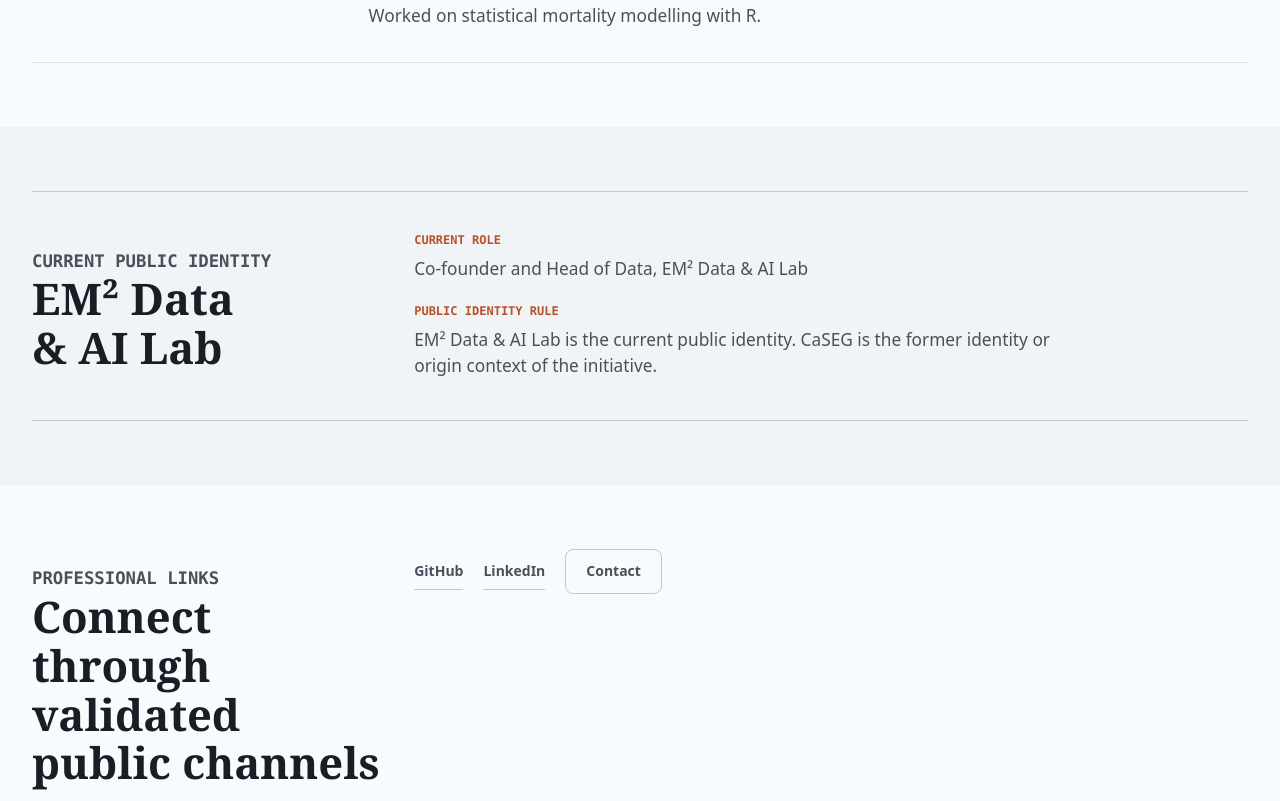
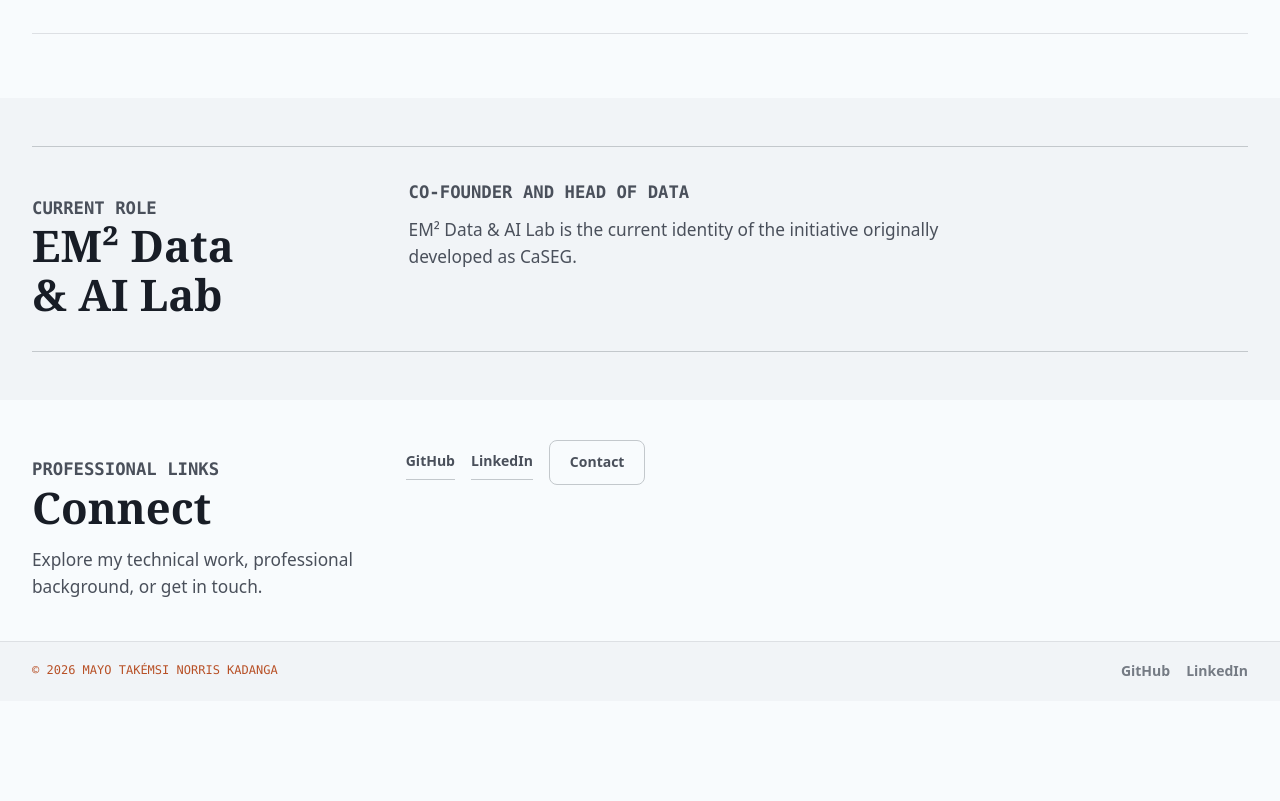
Before and after one commit to mayonorris/mayo-portfolio, a Next.js app in the folder apps/web/: page /en in a window 1280 px wide. Shown: the part 1996-2797 px from the top of the page. After the commit the page ends 2697 px from the top, so only its background shows below. Built offline with nearby package versions, Linux system fonts and the light colour scheme.

Commit message:
fix(web): polish public homepage content and spacing

```diff
--- a/apps/web/app/[locale]/page.tsx
+++ b/apps/web/app/[locale]/page.tsx
@@ -111,16 +111,10 @@
               <Eyebrow>{content.brand.eyebrow}</Eyebrow>
               <h2 id="brand-title">{content.brand.title}</h2>
             </div>
-            <dl className="brand-facts">
-              <div>
-                <dt>{content.brand.currentRoleLabel}</dt>
-                <dd>{publicProfile.ventureRole}</dd>
-              </div>
-              <div>
-                <dt>{content.brand.identityLabel}</dt>
-                <dd>{publicProfile.brandRule[locale]}</dd>
-              </div>
-            </dl>
+            <div className="brand-facts">
+              <p className="brand-facts__label">{content.brand.label}</p>
+              <p>{content.brand.text}</p>
+            </div>
           </div>
         </Container>
       </Section>
--- a/apps/web/app/globals.css
+++ b/apps/web/app/globals.css
@@ -52,6 +52,9 @@
   --space-12: 3rem;
   --space-16: 4rem;
   --space-20: 5rem;
+  --section-padding: var(--space-16);
+  --section-padding-tight: var(--space-12);
+  --section-padding-compact: var(--space-10);
 
   --radius-xs: 3px;
   --radius-sm: 4px;
@@ -196,7 +199,7 @@
 }
 
 .section {
-  padding-block: var(--space-16);
+  padding-block: var(--section-padding);
 }
 
 .site-header {
@@ -329,8 +332,8 @@
   flex: 1;
   display: flex;
   align-items: center;
-  min-height: calc(100svh - 8.75rem);
-  padding-block: clamp(3rem, 7vh, 5rem);
+  min-height: clamp(34rem, 82svh, 46rem);
+  padding-block: var(--section-padding-tight);
 }
 
 .hero-grid {
@@ -632,7 +635,7 @@
   }
 
   .hero-section {
-    padding-block: clamp(3.25rem, 7vh, 5.5rem);
+    padding-block: var(--section-padding-tight);
   }
 
   .hero-grid {
@@ -642,6 +645,12 @@
 }
 
 @media (max-width: 520px) {
+  :root {
+    --section-padding: var(--space-12);
+    --section-padding-tight: var(--space-10);
+    --section-padding-compact: var(--space-8);
+  }
+
   .site-header__controls,
   .hero-actions {
     align-items: stretch;
@@ -795,13 +804,22 @@
   background: var(--color-paper);
 }
 
+.experience-section {
+  padding-top: var(--section-padding-tight);
+}
+
+.links-section {
+  padding-block: var(--section-padding-compact);
+}
+
 .brand-section {
   background: var(--color-paper-soft);
+  padding-block: var(--section-padding-tight);
 }
 
 .section-heading {
   max-width: var(--width-reading);
-  margin-bottom: var(--space-10);
+  margin-bottom: var(--space-8);
 }
 
 .section-heading--compact {
@@ -889,46 +907,41 @@
 
 .brand-panel {
   display: grid;
-  gap: var(--space-8);
+  gap: var(--space-6);
   border-block: var(--border-strong);
-  padding-block: var(--space-10);
+  padding-block: var(--space-8);
 }
 
 .brand-facts {
   display: grid;
-  gap: var(--space-5);
+  gap: var(--space-3);
   margin: 0;
 }
 
-.brand-facts div {
-  display: grid;
-  gap: var(--space-2);
-}
-
-.brand-facts dt {
-  color: var(--color-accent);
-  font: 700 var(--text-mono-label) / var(--leading-compact) var(--font-mono);
-  text-transform: uppercase;
-}
-
-.brand-facts dd {
-  max-width: 66ch;
+.brand-facts p {
+  max-width: 62ch;
   margin: 0;
   color: var(--color-ink-muted);
   font-size: var(--text-lead);
   line-height: 1.55;
 }
 
+.brand-facts__label {
+  color: var(--color-accent);
+  font: 700 var(--text-mono-label) / var(--leading-compact) var(--font-mono);
+  text-transform: uppercase;
+}
+
 .links-grid {
   display: grid;
-  gap: var(--space-8);
+  gap: var(--space-5);
 }
 
 .professional-links {
   display: flex;
   flex-wrap: wrap;
   align-items: center;
-  gap: var(--space-5);
+  gap: var(--space-4);
 }
 
 .route-placeholder {
--- a/apps/web/content/home.ts
+++ b/apps/web/content/home.ts
@@ -24,8 +24,8 @@
   brand: {
     eyebrow: string;
     title: string;
-    currentRoleLabel: string;
-    identityLabel: string;
+    label: string;
+    text: string;
   };
   links: {
     eyebrow: string;
@@ -47,10 +47,10 @@
 export const homeContent = {
   en: {
     hero: {
-      actionsLabel: "Public portfolio actions",
+      actionsLabel: "Portfolio actions",
       primaryCta: "View selected experience",
       secondaryCta: "Explore work",
-      externalLinksLabel: "Validated professional links",
+      externalLinksLabel: "Professional links",
     },
     preview: {
       ariaLabel: "Abstract analytical preview with no real data",
@@ -59,33 +59,32 @@
       layers: ["Signal", "Evidence", "Decision"],
     },
     experience: {
-      eyebrow: "Validated experience",
+      eyebrow: "EXPERIENCE",
       title: "Selected experience",
       intro:
-        "Five public experience entries validated for this first homepage MVP.",
-      listLabel: "Selected validated experience",
+        "A selection of roles and assignments across official statistics, economic analysis, data quality, and applied research.",
+      listLabel: "Selected experience",
     },
     brand: {
-      eyebrow: "Current public identity",
+      eyebrow: "CURRENT ROLE",
       title: "EM² Data & AI Lab",
-      currentRoleLabel: "Current role",
-      identityLabel: "Public identity rule",
+      label: "Co-founder and Head of Data",
+      text: "EM² Data & AI Lab is the current identity of the initiative originally developed as CaSEG.",
     },
     links: {
-      eyebrow: "Professional links",
-      title: "Connect through validated public channels",
-      intro:
-        "GitHub and LinkedIn are the only professional links approved for this MVP.",
+      eyebrow: "PROFESSIONAL LINKS",
+      title: "Connect",
+      intro: "Explore my technical work, professional background, or get in touch.",
       externalNote: "opens in a new tab",
       contactLabel: "Contact",
     },
   },
   fr: {
     hero: {
-      actionsLabel: "Actions du portfolio public",
+      actionsLabel: "Actions du portfolio",
       primaryCta: "Voir les expériences sélectionnées",
       secondaryCta: "Découvrir les projets",
-      externalLinksLabel: "Liens professionnels validés",
+      externalLinksLabel: "Liens professionnels",
     },
     preview: {
       ariaLabel: "Aperçu analytique abstrait sans données réelles",
@@ -94,23 +93,22 @@
       layers: ["Signal", "Preuve", "Décision"],
     },
     experience: {
-      eyebrow: "Expériences validées",
+      eyebrow: "EXPÉRIENCE",
       title: "Expériences sélectionnées",
       intro:
-        "Cinq entrées d’expérience publique validées pour ce premier MVP de page d’accueil.",
-      listLabel: "Expériences validées sélectionnées",
+        "Une sélection de fonctions et de missions en statistique publique, analyse économique, qualité des données et recherche appliquée.",
+      listLabel: "Expériences sélectionnées",
     },
     brand: {
-      eyebrow: "Identité publique actuelle",
+      eyebrow: "FONCTION ACTUELLE",
       title: "EM² Data & AI Lab",
-      currentRoleLabel: "Fonction actuelle",
-      identityLabel: "Règle d’identité publique",
+      label: "Cofondateur et responsable Data",
+      text: "EM² Data & AI Lab est l’identité actuelle de l’initiative initialement développée sous le nom de CaSEG.",
     },
     links: {
-      eyebrow: "Liens professionnels",
-      title: "Échanger via les canaux publics validés",
-      intro:
-        "GitHub et LinkedIn sont les seuls liens professionnels approuvés pour ce MVP.",
+      eyebrow: "LIENS PROFESSIONNELS",
+      title: "Échangeons",
+      intro: "Découvrez mes travaux techniques, mon parcours professionnel ou contactez-moi.",
       externalNote: "s’ouvre dans un nouvel onglet",
       contactLabel: "Contact",
     },
@@ -122,41 +120,36 @@
     {
       slug: "work",
       title: "Work",
-      description: "Selected work section in preparation.",
-      status:
-        "This section is in preparation. Validated projects will be added after content review.",
+      description: "Selected work section.",
+      status: "Selected work will appear here as the portfolio expands.",
       backHome: "Back to home",
     },
     {
       slug: "research",
       title: "Research",
-      description: "Research section in preparation.",
-      status:
-        "This section is in preparation. Validated research content will be added later.",
+      description: "Research section.",
+      status: "Research notes and reproducible work will appear here later.",
       backHome: "Back to home",
     },
     {
       slug: "writing",
       title: "Writing",
-      description: "Writing section in preparation.",
-      status:
-        "This section is in preparation. Validated writing and publications will be added later.",
+      description: "Writing section.",
+      status: "Writing and publications will appear here later.",
       backHome: "Back to home",
     },
     {
       slug: "about",
       title: "About",
-      description: "About section in preparation.",
-      status:
-        "This section is in preparation. Only validated public profile content will be added.",
+      description: "About section.",
+      status: "A fuller profile will appear here later.",
       backHome: "Back to home",
     },
     {
       slug: "contact",
       title: "Contact",
-      description: "Contact section in preparation.",
-      status:
-        "This section is in preparation. No private contact details are published in this MVP.",
+      description: "Contact section.",
+      status: "For now, use the professional links on the homepage.",
       backHome: "Back to home",
     },
   ],
@@ -164,41 +157,36 @@
     {
       slug: "work",
       title: "Projets",
-      description: "Section projets en préparation.",
-      status:
-        "Cette section est en préparation. Les projets validés seront ajoutés après revue du contenu.",
+      description: "Section projets.",
+      status: "Une sélection de projets apparaîtra ici à mesure que le portfolio s’enrichit.",
       backHome: "Retour à l’accueil",
     },
     {
       slug: "research",
       title: "Recherche",
-      description: "Section recherche en préparation.",
-      status:
-        "Cette section est en préparation. Les contenus de recherche validés seront ajoutés ultérieurement.",
+      description: "Section recherche.",
+      status: "Les notes de recherche et travaux reproductibles apparaîtront ici ultérieurement.",
       backHome: "Retour à l’accueil",
     },
     {
       slug: "writing",
       title: "Publications",
-      description: "Section publications en préparation.",
-      status:
-        "Cette section est en préparation. Les publications et textes validés seront ajoutés ultérieurement.",
+      description: "Section publications.",
+      status: "Les textes et publications apparaîtront ici ultérieurement.",
       backHome: "Retour à l’accueil",
     },
     {
       slug: "about",
       title: "À propos",
-      description: "Section à propos en préparation.",
-      status:
-        "Cette section est en préparation. Seuls les contenus de profil public validés seront ajoutés.",
+      description: "Section à propos.",
+      status: "Un profil plus complet apparaîtra ici ultérieurement.",
       backHome: "Retour à l’accueil",
     },
     {
       slug: "contact",
       title: "Contact",
-      description: "Section contact en préparation.",
-      status:
-        "Cette section est en préparation. Aucune coordonnée privée n’est publiée dans ce MVP.",
+      description: "Section contact.",
+      status: "Pour le moment, utilisez les liens professionnels de la page d’accueil.",
       backHome: "Retour à l’accueil",
     },
   ],
--- a/apps/web/content/public-profile.ts
+++ b/apps/web/content/public-profile.ts
@@ -22,10 +22,6 @@
   qualification: "Ingénieur Statisticien Économiste",
   positioning: "Economic Data Scientist & Analytics Builder",
   ventureRole: "Co-founder and Head of Data, EM² Data & AI Lab",
-  brandRule: {
-    en: "EM² Data & AI Lab is the current public identity. CaSEG is the former identity or origin context of the initiative.",
-    fr: "EM² Data & AI Lab est l’identité publique actuelle. CaSEG est l’ancienne identité ou le contexte d’origine de l’initiative.",
-  },
   links: [
     {
       id: "github",
@@ -54,8 +50,8 @@
         fr: "Février à octobre 2024",
       },
       marker: {
-        en: "Economic monitoring",
-        fr: "Conjoncture économique",
+        en: "National accounts",
+        fr: "Comptes nationaux",
       },
       description: {
         en: "Supported national accounts, economic monitoring, and forecasting work at INSEED Togo, including quarterly national accounts, the Monthly Indicator of Economic Activity, and seasonal adjustment work, from February to October 2024.",
@@ -81,8 +77,8 @@
         fr: "Contrôle qualité",
       },
       description: {
-        en: "Junior Consultant under the West Africa Harmonizing and Improving Statistics Project at INSEED Togo, from November 2024 to December 2025. Contributed to economic indicator production, field-operation supervision, quality control, and data validation.",
-        fr: "Junior Consultant dans le cadre du Projet d’Harmonisation et d’Amélioration des Statistiques en Afrique de l’Ouest à l’INSEED Togo, de novembre 2024 à décembre 2025. Contribution à la production d’indicateurs économiques, à la supervision d’opérations de collecte, au contrôle qualité et à la validation des données.",
+        en: "Junior Consultant under the West Africa Harmonizing and Improving Statistics Project at INSEED Togo, from November 2024 to December 2025. Contributed to economic indicator production, field-operation supervision, quality control, and data review.",
+        fr: "Junior Consultant dans le cadre du Projet d’Harmonisation et d’Amélioration des Statistiques en Afrique de l’Ouest à l’INSEED Togo, de novembre 2024 à décembre 2025. Contribution à la production d’indicateurs économiques, à la supervision d’opérations de collecte, au contrôle qualité et à la revue des données.",
       },
     },
     {
@@ -93,19 +89,19 @@
       },
       role: {
         en: "Co-founder and Head of Data",
-        fr: "Co-founder and Head of Data",
+        fr: "Cofondateur et responsable Data",
       },
       period: {
-        en: "Current public identity",
-        fr: "Identité publique actuelle",
+        en: "Current role",
+        fr: "Fonction actuelle",
       },
       marker: {
-        en: "Public identity",
-        fr: "Identité publique",
+        en: "Entrepreneurship",
+        fr: "Entrepreneuriat",
       },
       description: {
-        en: "Co-founder and Head of Data, EM² Data & AI Lab. CaSEG is the former identity or origin context of the initiative.",
-        fr: "Co-founder and Head of Data, EM² Data & AI Lab. CaSEG constitue l’ancienne identité ou le contexte d’origine de l’initiative.",
+        en: "Co-founder and Head of Data, EM² Data & AI Lab.",
+        fr: "Cofondateur et responsable Data, EM² Data & AI Lab.",
       },
     },
     {
```
